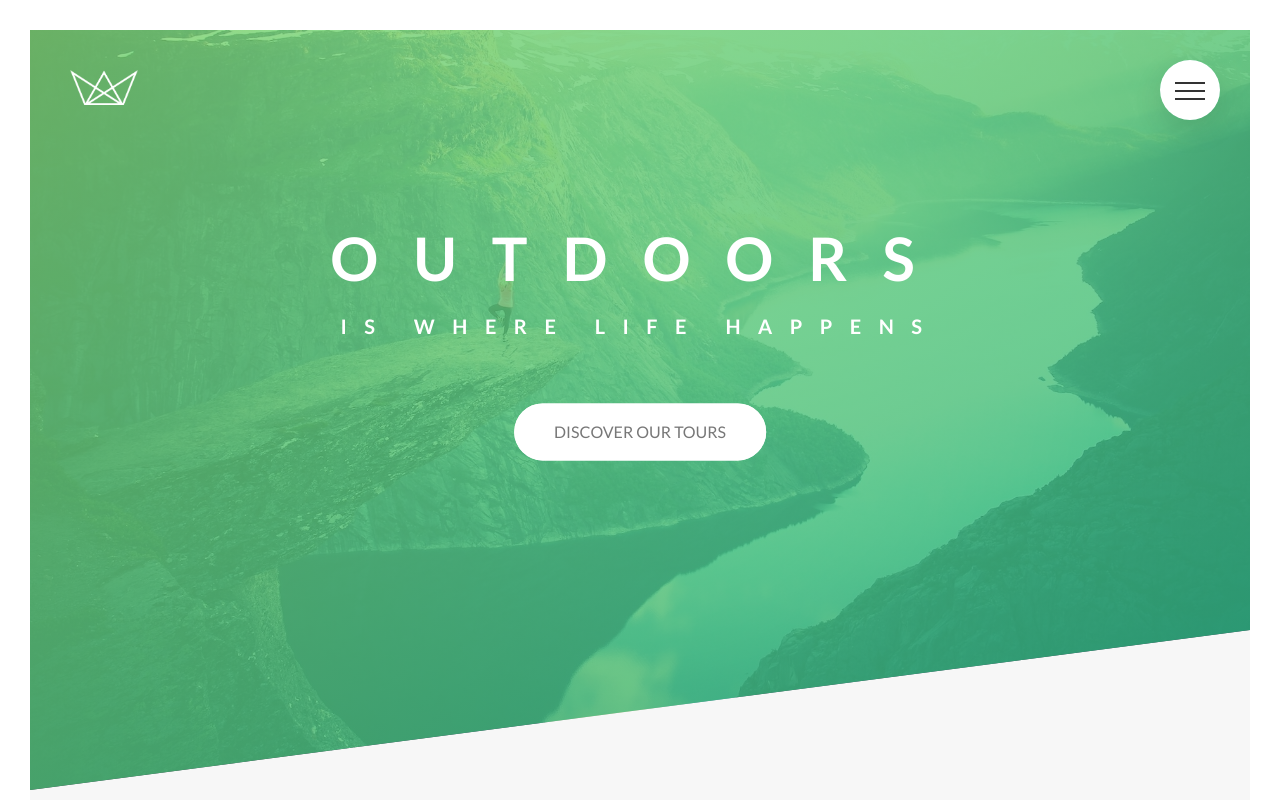
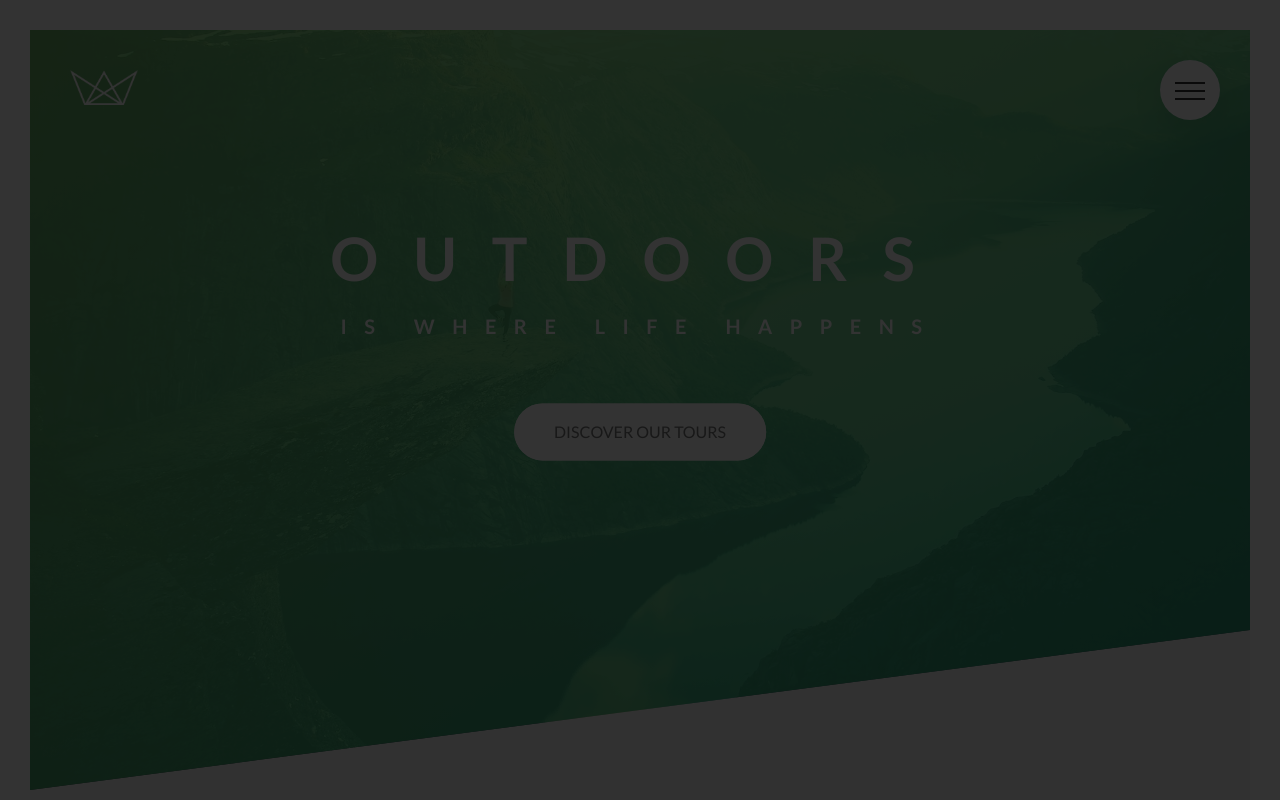
Before and after one commit to kabirolawore/Natours, a website: page index.html in a window 1280 px wide. Shown: the top 800 px of the page. Drawn offline with Linux system fonts and the light colour scheme.

Commit message:
Started popup component

```diff
--- a/index.html
+++ b/index.html
@@ -466,6 +466,10 @@
         </div>
       </div>
     </footer>
+
+    <div class="popup">
+      <div class="popup__content"></div>
+    </div>
     <!--
     <section class="grid-test">
       <div class="row">
--- /dev/null
+++ b/sass/components/_popup.scss
@@ -0,0 +1,12 @@
+.popup {
+  height: 100vh;
+  width: 100%;
+  position: fixed;
+  top: 0;
+  left: 0;
+  background-color: rgba($color-black, 0.8);
+  z-index: 9999;
+
+  &__content {
+  }
+}
--- a/sass/main.scss
+++ b/sass/main.scss
@@ -13,6 +13,7 @@
 @import "components/card";
 @import "components/composition";
 @import "components/feature-box";
+@import "components/popup";
 @import "components/story";
 
 @import "layout/navigation";
```
Also changed, not shown: css/style.css.
